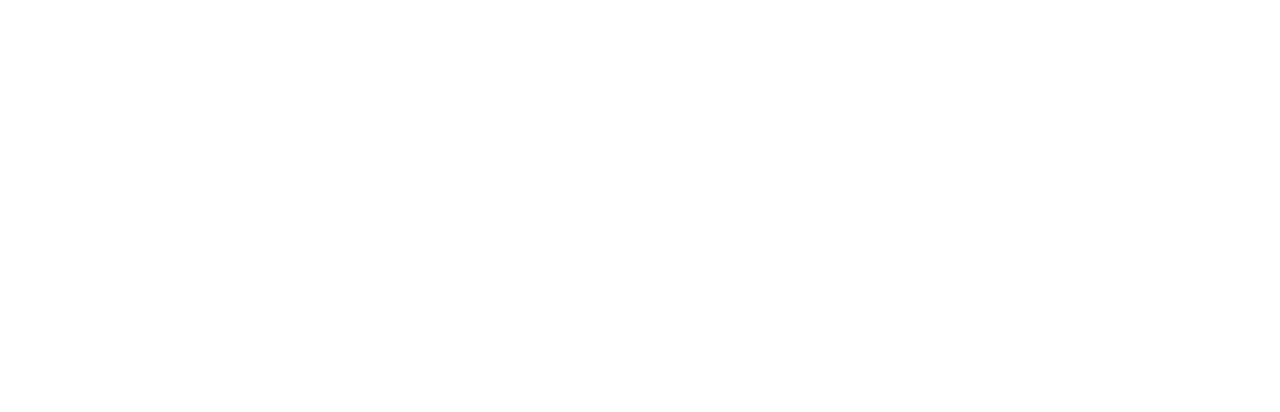
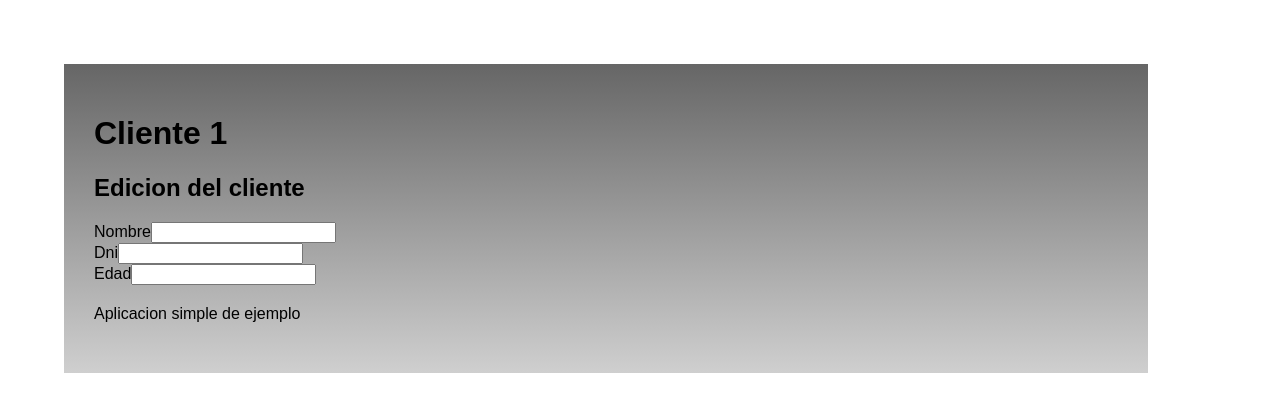
Before and after one commit to ChristianSalto/customers-react-app, a React (Create React App) app: page /customers/1/edit in a window 1280 px wide. Shown: the top 412 px of the page. Built offline with nearby package versions, Linux system fonts and the light colour scheme.

Commit message:
implementacion de redux-form

```diff
--- a/package.json
+++ b/package.json
@@ -15,7 +15,9 @@
     "redux": "^4.0.5",
     "redux-actions": "^2.6.5",
     "redux-devtools-extension": "^2.13.8",
-    "redux-promise": "^0.6.0"
+    "redux-form": "^8.3.6",
+    "redux-promise": "^0.6.0",
+    "reselect": "^4.0.0"
   },
   "scripts": {
     "start": "react-scripts start",
--- a/src/App.js
+++ b/src/App.js
@@ -1,6 +1,7 @@
 import React from 'react';
 import HomeContainers from './containers/HomeContainers'
 import CustomersContainer from './containers/CustomersContainer'
+import CustomerContainer from './containers/CustomerContainer';
 import { BrowserRouter as Router, Route, Switch } from 'react-router-dom'
 import './App.css';
 
@@ -13,7 +14,7 @@
         <Route exact path="/customers" component={CustomersContainer} />
         <Switch>
           <Route path="/customers/new" component={""} />
-          <Route path="/customers/:dni" component={""} />
+          <Route path="/customers/:dni" render={(props) => <CustomerContainer dni={props.match.params.dni} />} />
         </Switch>
       </div>
     </Router>
--- a/src/components/CustomerData.js
+++ b/src/components/CustomerData.js
@@ -1,14 +1,14 @@
 import React from 'react'
 import PropTypes from 'prop-types'
 
-const CustomerData = props => {
+const CustomerData = ({ name, dni, age }) => {
   return (
     <div>
       <div className="customer-data">
         <h2>Datos del cliente</h2>
-        <div><strong>Nombre</strong><i>{name}</i></div>
-        <div><strong>DNI</strong><i>{dni}</i></div>
-        <div><strong>Edad</strong><i>{age}</i></div>
+        <div><strong>Nombre</strong><i> - {name}</i></div>
+        <div><strong>DNI</strong><i> - {dni}</i></div>
+        <div><strong>Edad</strong><i> - {age}</i></div>
       </div>
     </div>
   )
--- a/src/components/CustomerEdit.js
+++ b/src/components/CustomerEdit.js
@@ -1,11 +1,26 @@
-import React from 'react'
-import PropTypes from 'prop-types'
+import React from 'react';
+import PropTypes from 'prop-types';
+import { reduxForm, Field } from 'redux-form';
+import { connect } from 'react-redux';
 
 const CustomerEdit = ({ name, dni, age }) => {
   return (
     <div>
       <h2>Edicion del cliente</h2>
-      <h3>Nombre: {name} / Dni: {dni} / Edad: {age}</h3>
+      <form action="">
+        <div>
+          <label htmlFor="name">Nombre</label>
+          <Field name="name" component="input" type="text"></Field>
+        </div>
+        <div>
+          <label htmlFor="dni">Dni</label>
+          <Field name="dni" component="input" type="text"></Field>
+        </div>
+        <div>
+          <label htmlFor="age">Edad</label>
+          <Field name="age" component="input" type="number"></Field>
+        </div>
+      </form>
     </div>
   )
 }
@@ -16,4 +31,6 @@
   age: PropTypes.number,
 }
 
-export default CustomerEdit
+const CustomerEditForm = reduxForm({ form: 'CustomerEdit' })(CustomerEdit);
+
+export default connect((state, props) => ({ initialValues: props }))(CustomerEditForm);
--- /dev/null
+++ b/src/containers/CustomerContainer.js
@@ -0,0 +1,41 @@
+import React, { Component } from 'react'
+import { connect } from 'react-redux';
+import PropTypes from 'prop-types';
+import { Route } from 'react-router-dom';
+import AppFrame from './../components/AppFrame';
+import { getCustomerByDni } from './../selectors/customers';
+import CustomerEdit from './../components/CustomerEdit';
+import CustomerData from './../components/CustomerData';
+
+class CustomerContainer extends Component {
+
+  renderBody = () => (
+    <Route path="/customers/:dni/edit" children={
+      ({ match }) => {
+        const CustomerControl = match ? CustomerEdit : CustomerData;
+        return <CustomerControl {...this.props.customer} />
+      }
+    } />
+  )
+
+  render() {
+    return (
+      <div>
+        <AppFrame header={`Cliente ${this.props.dni}`}
+          body={this.renderBody()}>
+        </AppFrame>
+      </div>
+    )
+  }
+}
+
+CustomerContainer.propTypes = {
+  dni: PropTypes.string.isRequired,
+  customer: PropTypes.object.isRequired,
+};
+
+const mapStateToProps = (state, props) => ({
+  customer: getCustomerByDni(state, props)
+})
+
+export default connect(mapStateToProps, null)(CustomerContainer);
--- a/src/containers/CustomersContainer.js
+++ b/src/containers/CustomersContainer.js
@@ -23,7 +23,7 @@
   renderBody = (customers) => (
     <div>
       <CustomersList customers={customers}
-        urlPath={'customer/'}>
+        urlPath={'customers/'}>
       </CustomersList>
       <CustomersActions>
         <button onClick={this.handleAddNew}>Nuevo Cliente</button>
--- a/src/index.css
+++ b/src/index.css
@@ -16,6 +16,10 @@
     from(#666),
     to(rgb(207, 207, 207))
   );
+}
+
+.app-frame > div {
+  margin-bottom: 20px;
 }
 
 .customers-actions {
--- a/src/reducers/index.js
+++ b/src/reducers/index.js
@@ -1,6 +1,8 @@
 import { combineReducers } from 'redux';
 import { customers } from './customers';
+import { reducer as reduxForm } from 'redux-form';
 
 export default combineReducers({
-  customers
+  customers,
+  form: reduxForm
 });
--- a/src/selectors/customers.js
+++ b/src/selectors/customers.js
@@ -1 +1,8 @@
+import { createSelector } from 'reselect';
+
 export const getCustomers = state => state.customers;
+
+export const getCustomerByDni = createSelector(
+  (state, props) => state.customers.find(c => c.dni === props.dni),
+  customer => customer
+);
```
Also changed, not shown: 1 other file (tests, documents, lock files or other folders).
